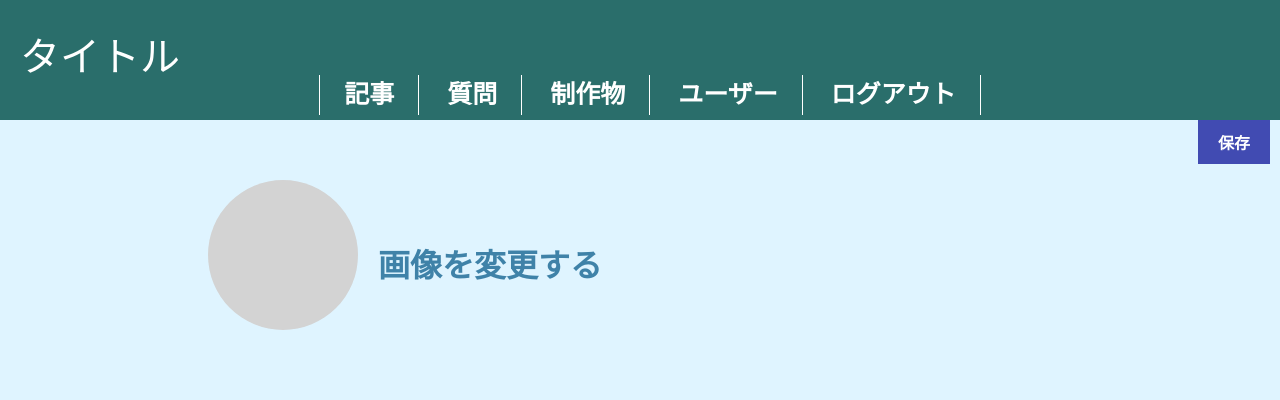
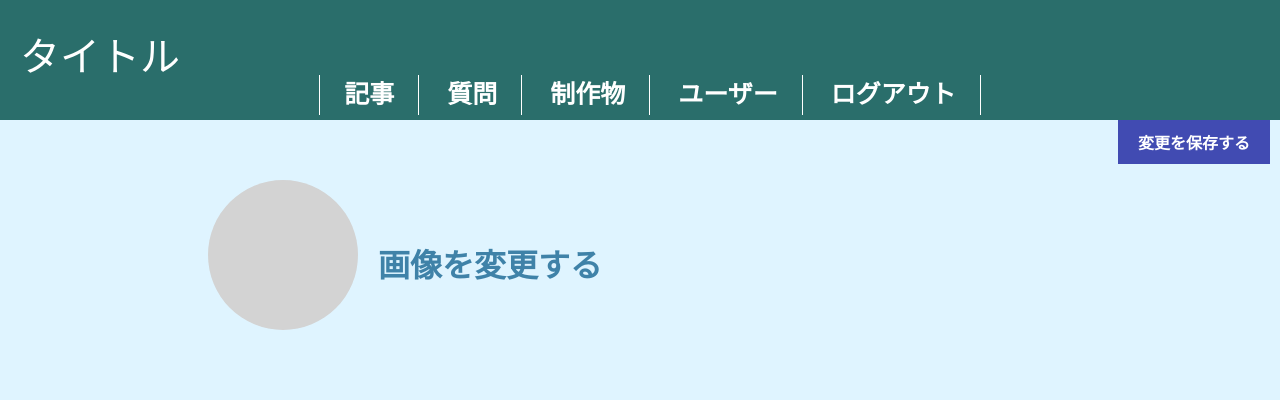
Before and after one commit to ohNarumi/PBL1, a PHP site: page /profile_edit.php in a window 1280 px wide. Shown: the top 400 px of the page. Run offline with PHP 8.4, Linux system fonts and the light colour scheme.

Commit message:
ボタンの文言の変更/#52

```diff
--- a/profile_edit.php
+++ b/profile_edit.php
@@ -11,7 +11,7 @@
 </head>
 <body>
 <div class="submission">
-  <a class="a_btn" herf="#">保存</a>
+  <a class="a_btn" herf="#">変更を保存する</a>
 </div>
 
 <div class="content">
```
